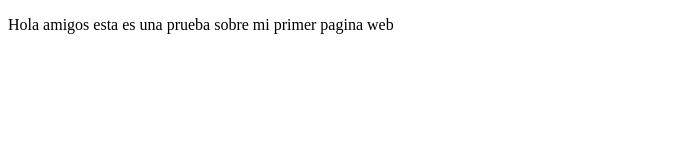
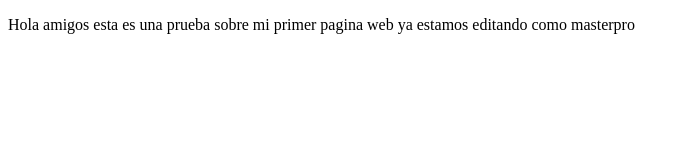
Before and after one commit to Jqguqr/personalProjects, a plain HTML site: page index.html in a window 1280 px wide. Shown: the whole page, without its empty margins (0-689 px from the left). Drawn offline with Linux system fonts and the light colour scheme.

Commit message:
added a litle message

```diff
--- a/index.html
+++ b/index.html
@@ -9,6 +9,7 @@
 <body>
     <p>
         Hola amigos esta es una prueba sobre mi primer pagina web
+        ya estamos editando como masterpro
     </p>
 </body>
 </html>
```
